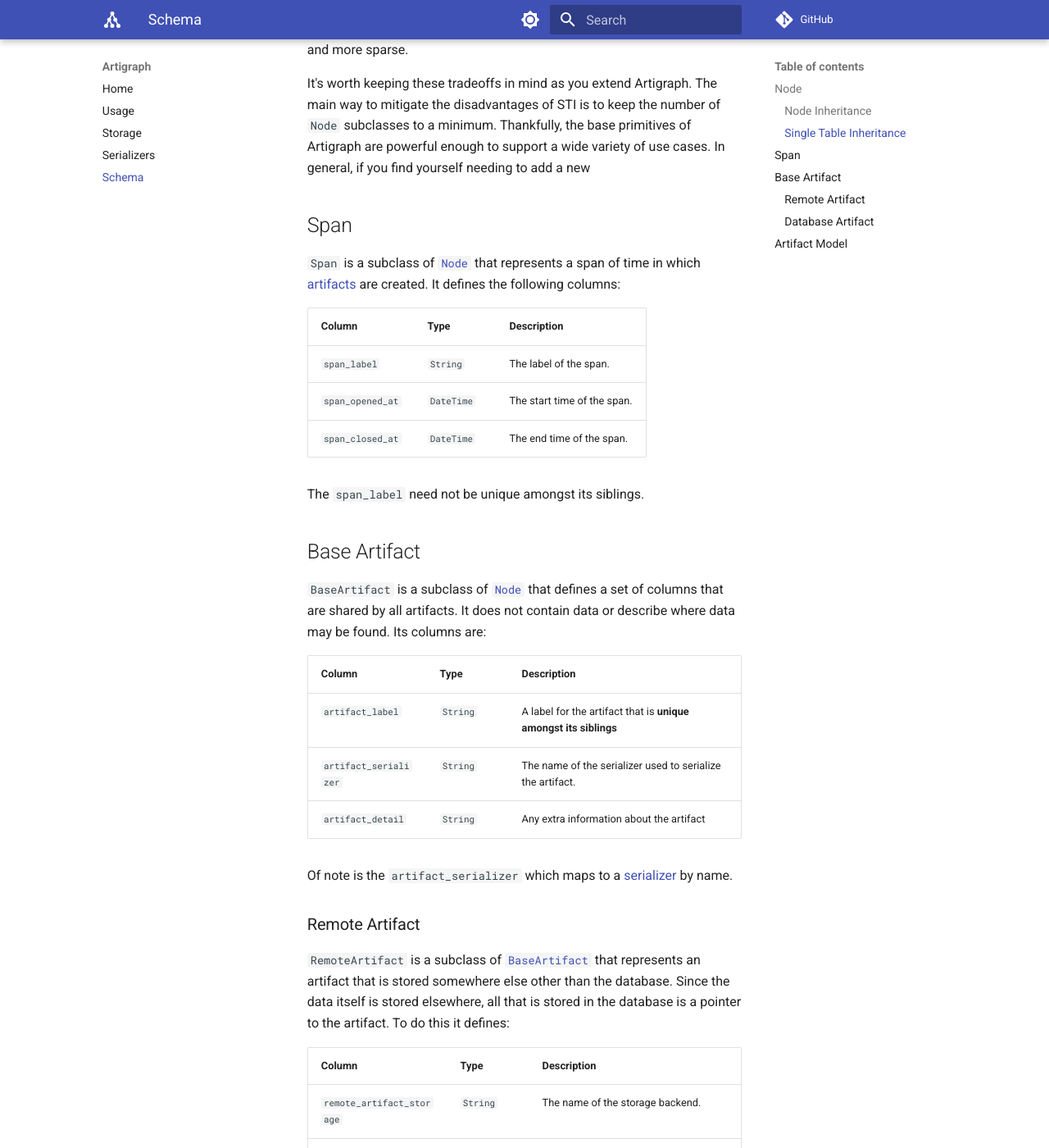
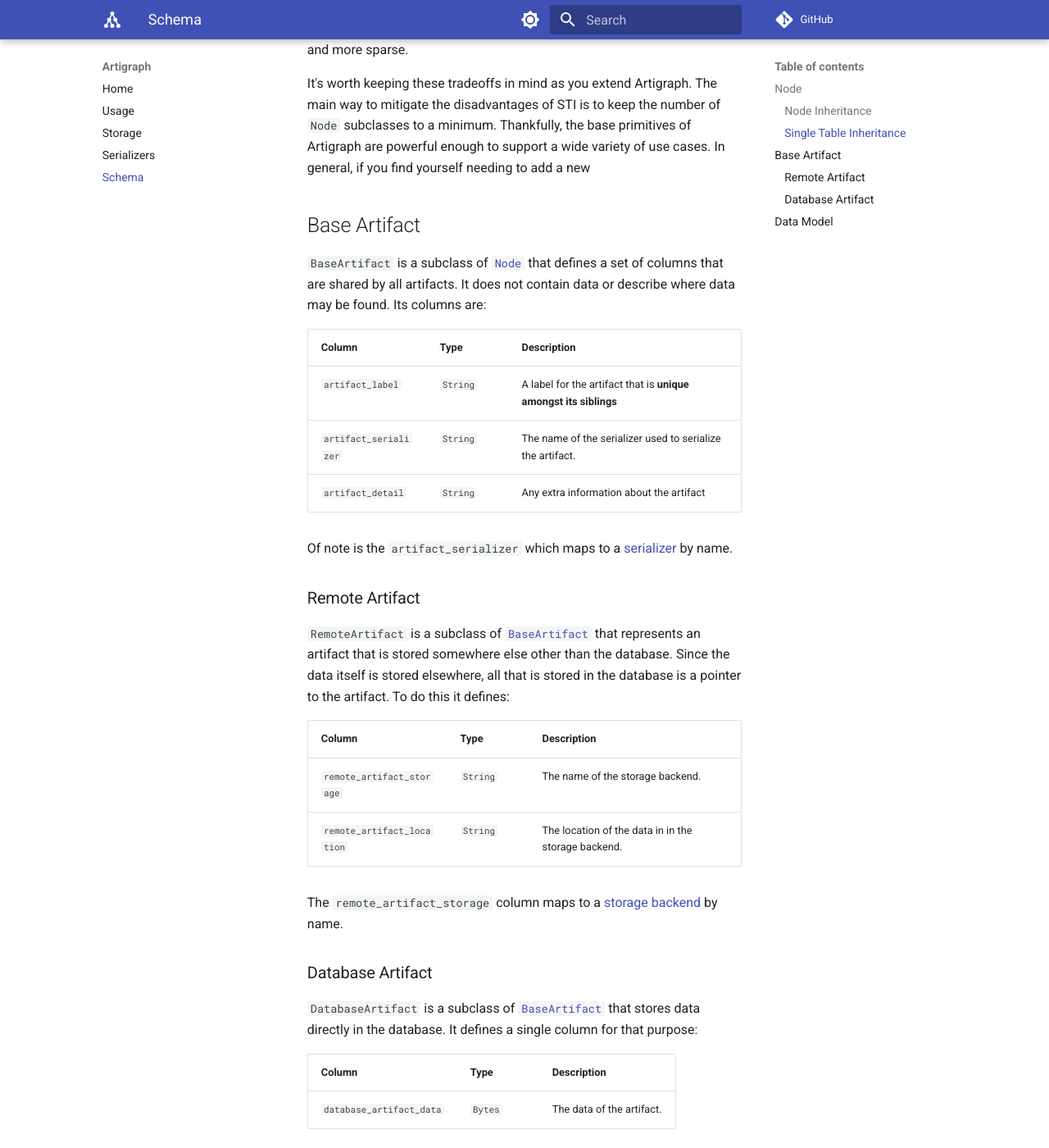
Before and after one commit to rmorshea/artigraph, an MkDocs documentation site: the page built from docs/schema.md, in a window 1280 px wide and 1400 px high, scrolled down 1960 px. Shown: the whole window at 82% size. Built offline with MkDocs 1.6.1 and Material for MkDocs 9.7.7, drawn with Linux system fonts in a browser that asks for light colours; comment, search, counter and statistics services are not loaded; some of the changed text lies outside the part shown.

Commit message:
get coverage

```diff
--- a/docs/schema.md
+++ b/docs/schema.md
@@ -73,19 +73,6 @@ mitigate the disadvantages of STI is to keep the number of `Node` subclasses to
 minimum. Thankfully, the base primitives of Artigraph are powerful enough to support a
 wide variety of use cases. In general, if you find yourself needing to add a new
 
-## Span
-
-`Span` is a subclass of [`Node`](#node) that represents a span of time in which
-[artifacts](#artifact) are created. It defines the following columns:
-
-| Column           | Type       | Description                 |
-| ---------------- | ---------- | --------------------------- |
-| `span_label`     | `String`   | The label of the span.      |
-| `span_opened_at` | `DateTime` | The start time of the span. |
-| `span_closed_at` | `DateTime` | The end time of the span.   |
-
-The `span_label` need not be unique amongst its siblings.
-
 ## Base Artifact
 
 `BaseArtifact` is a subclass of [`Node`](#node) that defines a set of columns that are
@@ -124,7 +111,7 @@ directly in the database. It defines a single column for that purpose:
 | ------------------------ | ------- | ------------------------- |
 | `database_artifact_data` | `Bytes` | The data of the artifact. |
 
-## Artifact Model
+## Data Model
 
 The [dataclass-like usage of `DataModel`](usage.md#artifact-models) belies the fact that
 its underlying implementation builds atop [remote](#remote-artifact) and
```
Also changed, not shown: other parts of docs/schema.md (+0 -1 lines), docs/index.md (+0 -2 lines), 2 other files.
